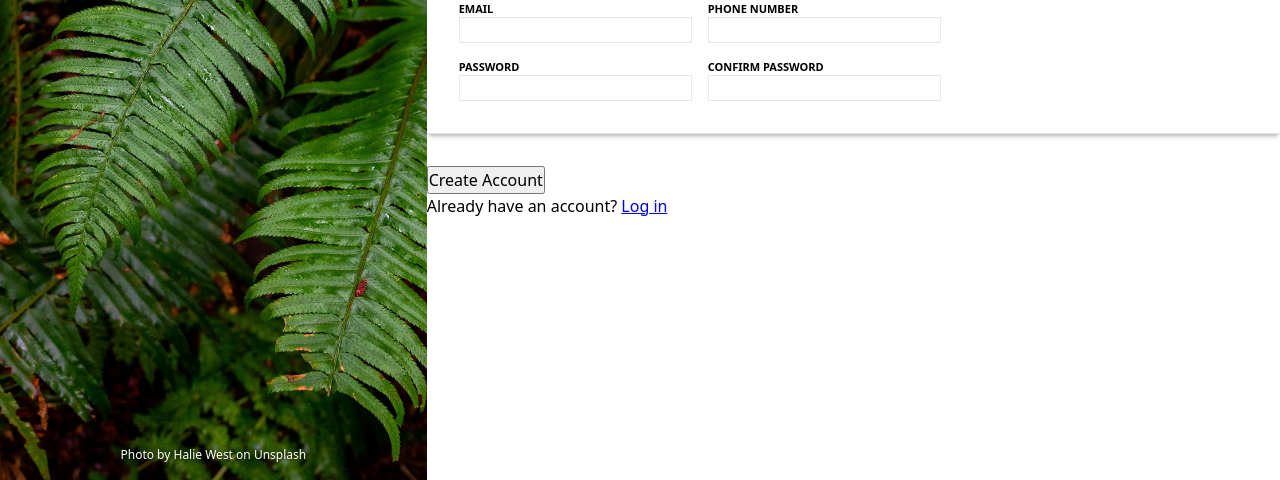
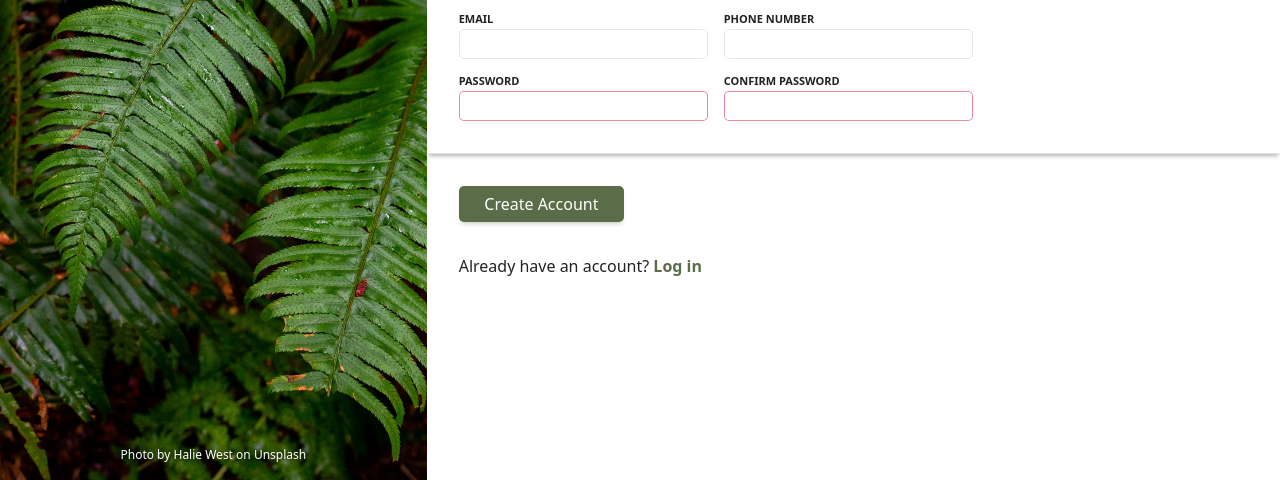
Before and after one commit to mhmkhizar/sign-up-form, a plain HTML site: page index.html in a window 1280 px wide. Shown: the part 320-800 px from the top of the page. Drawn offline with Linux system fonts and the light colour scheme.

Commit message:
Enhance form styles and layout for improved usability and accessibility

```diff
--- a/styles.css
+++ b/styles.css
@@ -99,6 +99,7 @@ html {
 body {
   font-size: 1.6rem;
   font-family: var(--default-font);
+  color: #222222;
 }
 
 .italic {
@@ -117,7 +118,7 @@ body {
 .sidebar-container {
   height: 100%;
   flex: 1;
-  min-width: 250px;
+  min-width: 350px;
   background: url(./images/sidebar-background.jpg) center / cover no-repeat;
   display: flex;
   flex-direction: column;
@@ -181,7 +182,7 @@ body {
 .form-info > :first-child {
   margin-bottom: 1.6rem;
   line-height: 1.3;
-  font-weight: bold;
+  font-weight: 700;
 }
 
 .form-info > :last-child {
@@ -197,13 +198,14 @@ body {
 }
 
 .sign-up-form .secondary-heading {
-  margin-bottom: 2.4rem;
+  margin-bottom: 3.2rem;
 }
 
 .sign-up-form .form-controls {
   display: flex;
   flex-direction: column;
   gap: 3.2rem;
+  width: max-content;
 }
 
 .sign-up-form .name-controls,
@@ -218,17 +220,69 @@ input[type="email"],
 input[type="tel"],
 input[type="password"] {
   border: 1px solid #e5e7eb;
+  padding: 0.2rem 0.8rem;
+  font-weight: 400;
+  border-radius: 0.5rem;
+  min-height: 1.6rem;
 }
 
-.control-group {
-  position: relative;
-  background-color: red;
+input[type="text"]:focus,
+input[type="email"]:focus,
+input[type="tel"]:focus,
+input[type="password"]:focus {
+  outline: 2px solid rgba(37, 100, 235, 0.5);
+  outline-offset: -2px;
+  box-shadow: 0.75px 0.75px 2.5px 0.5px rgba(37, 100, 235, 0.25);
+  border: 1px solid #e5e7eb00;
 }
 
-label {
+input[type="password"]:invalid {
+  border: 1px solid rgba(220, 20, 60, 0.5);
+}
+
+input[type="password"]:invalid:focus {
+  border: 1px solid #e5e7eb00;
+}
+
+.form-controls .control-group {
+  position: relative;
+}
+
+.sign-up-form label {
   font-size: 1.1rem;
   text-transform: uppercase;
   font-weight: 600;
   position: absolute;
-  top: -1.6rem;
+  top: -1.8rem;
 }
+
+.sign-up-form .sign-up-form-button {
+  margin: 0 0 3.2rem 3.2rem;
+  padding: 0.4em 1.6em;
+  border: none;
+  background-color: #596d48;
+  box-shadow: 0 4px 4px -2px rgba(89, 109, 72, 0.3);
+  color: #ffffff;
+  font-weight: 500;
+  border-radius: 0.5rem;
+}
+
+.sign-up-form .sign-up-form-button:active,
+.sign-up-form .sign-up-form-button:hover {
+  background-color: rgba(89, 109, 72, 0.95);
+  cursor: pointer;
+}
+
+.account-info {
+  margin-left: 3.2rem;
+}
+
+.account-info p {
+  font-weight: 500;
+}
+
+.account-info a {
+  color: #596d48;
+  font-weight: 700;
+  text-decoration: none;
+}
```
